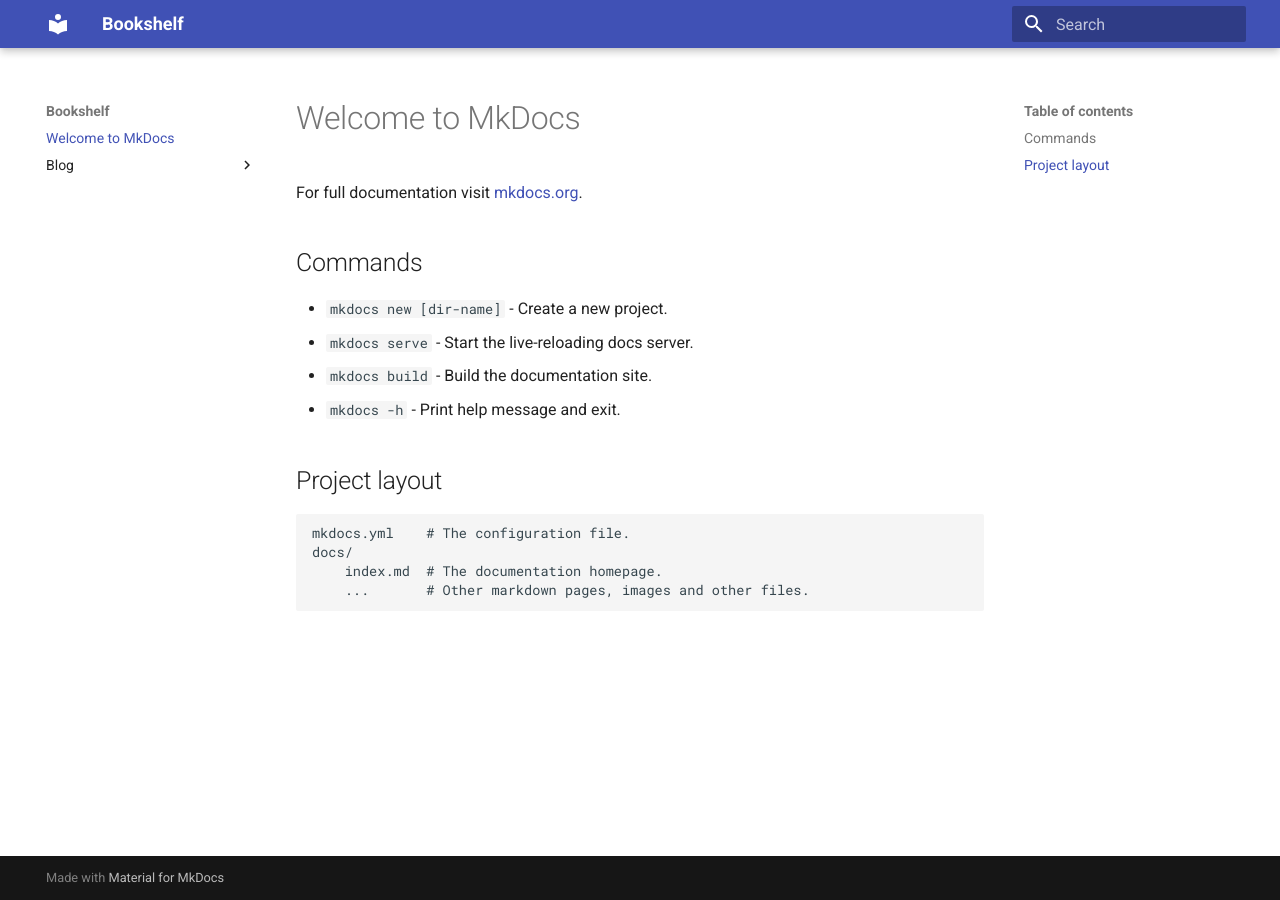
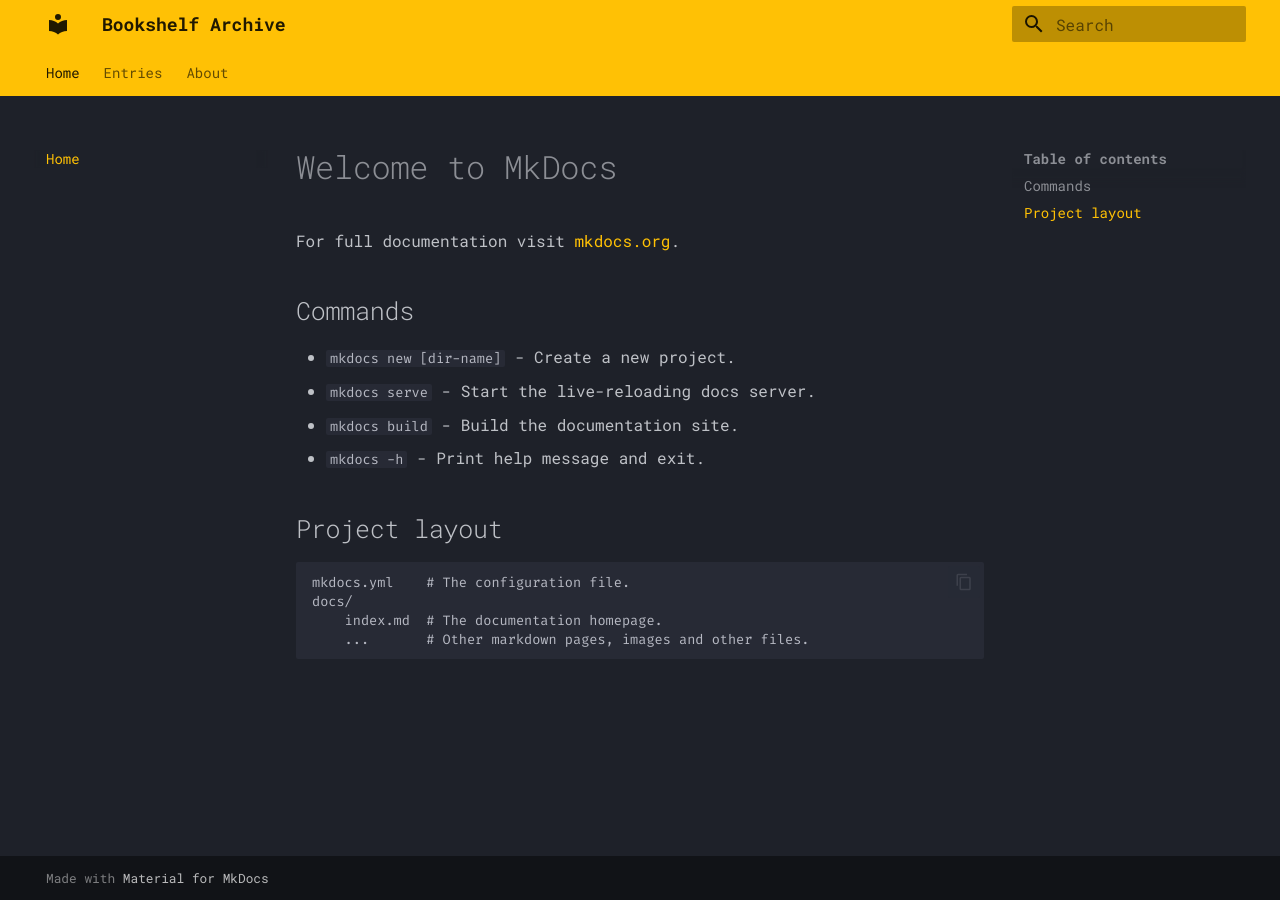
Before and after one commit to gushughes/books, an MkDocs documentation site: the page built from docs/index.md, in a window 1280 px wide. Built offline with MkDocs 1.6.1 and Material for MkDocs 9.7.7, drawn with Linux system fonts in a browser that asks for light colours.

Commit message:
Update mkdocs.yml

```diff
--- a/mkdocs.yml
+++ b/mkdocs.yml
@@ -1,7 +1,25 @@
-site_name: Bookshelf
+site_name: Bookshelf Archive
 theme:
   name: material
+  palette:
+    - scheme: slate
+      primary: amber
+      accent: deep orange
+  font:
+    text: Roboto Mono
+    code: Fira Code
+  features:
+    - navigation.instant
+    - navigation.tabs
+    - navigation.sections
+    - content.code.copy
+    - content.code.annotate
+    - content.tabs.link
 
-plugins:
-  - blog
-  - search
+extra_css:
+  - stylesheets/timemachine.css
+
+nav:
+  - Home: index.md
+  - Entries: entries.md
+  - About: about.md
```
